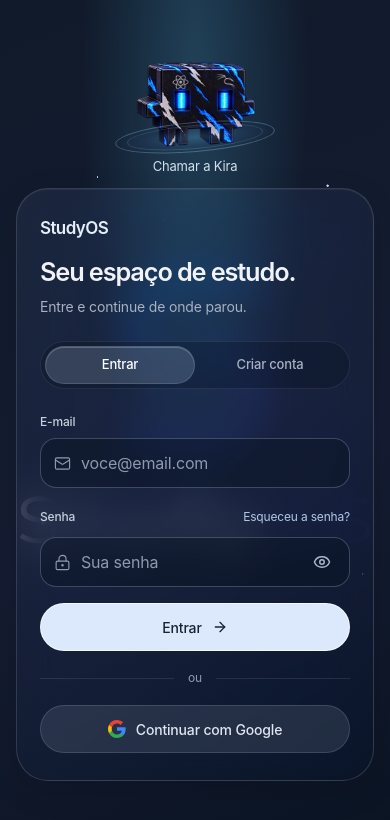
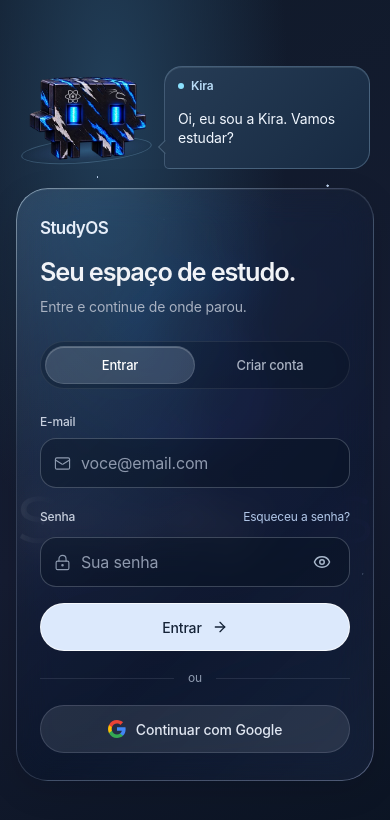
Before and after one commit to asafdev-3/study-os, a React (Vite) app: page /login in a window 390 px wide. Shown: the top 820 px of the page. Built offline with nearby package versions, Linux system fonts and the light colour scheme; no server answers.

Commit message:
Animate Kira’s eye panels and give her an accessible speech bubble

```diff
--- a/src/components/KiraLoginScene.jsx
+++ b/src/components/KiraLoginScene.jsx
@@ -1,67 +1,95 @@
 import { useEffect, useRef, useState } from 'react'
+import { AnimatePresence, m as motion, useSpring, useTransform } from 'framer-motion'
 import kira from '../assets/kira-login.webp'
 
-const lines = [
-  'Chamar a Kira',
-  'Oi. Vamos estudar juntos?',
-  'Quer uma dica? Comece por uma pergunta.',
-  'Te encontro no seu caderno.',
+const greetings = [
+  'Oi, eu sou a Kira. Vamos estudar?',
+  'Por onde você quer começar hoje?',
+  'Uma dica? Transforme sua dúvida em uma pergunta.',
+  'Quando entrar, me chama na aba Kira.',
 ]
+const turnSpring = { stiffness: 170, damping: 25, mass: 0.7 }
+const nodSpring = { stiffness: 280, damping: 18, mass: 0.55 }
+const bubbleTransition = { duration: 0.22, ease: [0.22, 1, 0.36, 1] }
 
-export default function KiraLoginScene({ reducedMotion }) {
-  const avatar = useRef(null)
-  const figure = useRef(null)
-  const reaction = useRef(null)
+export default function KiraLoginScene({ reducedMotion, creating }) {
   const [line, setLine] = useState(0)
+  const speech = line === 0 && creating ? 'Vamos preparar seu espaço de estudo?' : greetings[line]
+  const release = useRef(null)
+  const turn = useSpring(0, turnSpring)
+  const tilt = useSpring(0, turnSpring)
+  const lift = useSpring(0, nodSpring)
+  const nod = useTransform(lift, [0, 1], [0, -8])
+  const lean = useTransform(lift, [0, 1], [0, -3])
 
   useEffect(() => {
-    const el = avatar.current
     const mouse = window.matchMedia('(hover: hover) and (pointer: fine)')
-    const reset = () => el.style.removeProperty('transform')
+    function center() {
+      turn.set(0)
+      tilt.set(0)
+    }
     function follow(event) {
       if (event.pointerType !== 'mouse' || !mouse.matches) return
-      const x = 2 * event.clientX / window.innerWidth - 1
-      const y = 2 * event.clientY / window.innerHeight - 1
-      el.style.transform = `perspective(650px) translate(${10*x}px, ${6*y}px) rotateY(${14*x}deg) rotateX(${-7*y}deg)`
+      turn.set((2 * event.clientX / window.innerWidth - 1) * 13)
+      tilt.set((1 - 2 * event.clientY / window.innerHeight) * 6)
     }
     if (!reducedMotion) {
       window.addEventListener('pointermove', follow, { passive: true })
-      document.documentElement.addEventListener('pointerleave', reset)
-      window.addEventListener('blur', reset)
-      mouse.addEventListener('change', reset)
+      window.addEventListener('blur', center)
+      document.documentElement.addEventListener('pointerleave', center)
+      mouse.addEventListener('change', center)
     }
     return () => {
       window.removeEventListener('pointermove', follow)
-      document.documentElement.removeEventListener('pointerleave', reset)
-      window.removeEventListener('blur', reset)
-      mouse.removeEventListener('change', reset)
-      reaction.current?.cancel()
-      reset()
+      window.removeEventListener('blur', center)
+      document.documentElement.removeEventListener('pointerleave', center)
+      mouse.removeEventListener('change', center)
+      clearTimeout(release.current)
+      turn.jump(0)
+      tilt.jump(0)
+      lift.jump(0)
     }
-  }, [reducedMotion])
+  }, [turn, tilt, lift, reducedMotion])
 
   function greet() {
-    setLine(previous => previous % (lines.length - 1) + 1)
-    if (reducedMotion || !figure.current?.animate) return
-    reaction.current?.cancel()
-    reaction.current = figure.current.animate([
-      { transform: 'none' },
-      { transform: 'translateY(-12px) rotate(-5deg)', offset: 0.34 },
-      { transform: 'translateY(1px) rotate(2deg)', offset: 0.75 },
-      { transform: 'none' },
-    ], { duration: 520, easing: 'ease-in-out' })
+    setLine(previous => (previous + 1) % greetings.length)
+    if (reducedMotion) return
+    clearTimeout(release.current)
+    lift.set(1)
+    release.current = setTimeout(() => lift.set(0), 155)
   }
 
   return (
-    <div className="kira-scene">
+    <div className="kira-scene" data-still={reducedMotion || undefined}>
       <button type="button" className="kira-actor" aria-label="Chamar a Kira" onClick={greet}>
-        <span className="kira-orbit" aria-hidden="true" />
-        <span className="kira-track" ref={avatar}>
-          <img src={kira} alt="" width="360" height="240" draggable="false" ref={figure} />
+        <span className="kira-stage" aria-hidden="true">
+          <span className="kira-orbit" />
+          <motion.span className="kira-track" style={{ rotateX: tilt, rotateY: turn }}>
+            <motion.span className="kira-figure" style={{ y: nod, rotate: lean }}>
+              <span className="kira-face">
+                <img src={kira} alt="" width="360" height="240" draggable="false" />
+                <span className="kira-eye kira-eye-left" />
+                <span className="kira-eye kira-eye-right" />
+              </span>
+            </motion.span>
+          </motion.span>
         </span>
-        <span className="kira-caption" aria-hidden="true">{lines[line]}</span>
+        <span className="kira-bubble" aria-hidden="true">
+          <span className="kira-speaker">Kira</span>
+          <span className="kira-speech">
+            <span className="kira-speech-size">{greetings[2]}</span>
+            <AnimatePresence initial={false}>
+              <motion.span key={speech}
+                initial={reducedMotion ? false : { opacity: 0, y: 3 }}
+                animate={{ opacity: 1, y: 0 }}
+                exit={{ opacity: 0, y: reducedMotion ? 0 : -2 }}
+                transition={reducedMotion ? { duration: 0 } : bubbleTransition}
+              >{speech}</motion.span>
+            </AnimatePresence>
+          </span>
+        </span>
       </button>
-      <span className="sr-only" role="status">{line > 0 && lines[line]}</span>
+      <span className="sr-only" role="status">{speech}</span>
     </div>
   )
 }
--- a/src/pages/Auth.css
+++ b/src/pages/Auth.css
@@ -506,7 +506,9 @@
 }
 @supports ((-webkit-backdrop-filter: blur(1px)) or (backdrop-filter: blur(1px))) {
   .study-auth-login .study-auth-card {
-    background: linear-gradient(135deg, rgb(202 225 255 / .055), rgb(6 18 34 / .14));
+    background:
+      radial-gradient(ellipse at 0% 0%, rgb(159 215 255 / .10), transparent 51%),
+      linear-gradient(135deg, rgb(187 215 243 / .05), rgb(8 19 37 / .28) 65%, rgb(125 137 192 / .08));
     -webkit-backdrop-filter: brightness(1.03) blur(18px) saturate(130%);
     backdrop-filter: brightness(1.03) blur(18px) saturate(130%);
   }
@@ -514,7 +516,20 @@
     backdrop-filter: brightness(1.03) blur(18px) saturate(130%) var(--auth-glass-filter);
   }
 }
-@media (prefers-reduced-transparency: reduce) {
+@supports (mask-composite: exclude) {
+  .study-auth-login .study-auth-card::before {
+    content: "";
+    position: absolute;
+    inset: -1px;
+    border-radius: inherit;
+    padding: 1px;
+    pointer-events: none;
+    background: linear-gradient(142deg, rgb(220 244 255 / .45), transparent 30%, transparent 68%, rgb(191 199 255 / .24));
+    mask: linear-gradient(#fff 0 0) content-box, linear-gradient(#fff 0 0);
+    mask-composite: exclude;
+  }
+}
+@media (prefers-reduced-transparency: reduce), (prefers-contrast: more) {
   .study-auth-login .study-auth-card,
   .study-auth-login .study-auth-card[data-refraction="true"] {
     background: #111e30;
@@ -527,64 +542,122 @@
 
 .study-auth-login-brand { margin-bottom: 24px; }
 
-.kira-scene { position: relative; z-index: 1; min-width: 0; text-align: center; }
+.kira-scene { position: relative; z-index: 1; min-width: 0; }
 .kira-actor {
-  position: relative;
   display: grid;
+  grid-template-areas: "bubble" "stage";
   justify-items: center;
-  width: min(100%, 380px);
+  width: min(100%, 374px);
   margin: auto;
-  padding: 20px 8px 10px;
+  padding: 12px;
   border: 0;
   border-radius: 28px;
   background: transparent;
   cursor: pointer;
   touch-action: manipulation;
 }
-.kira-track { display: block; width: 91%; transition: transform 200ms ease-out; pointer-events: none; }
-.kira-track img { display: block; width: 100%; height: auto; user-select: none; }
+.kira-stage {
+  grid-area: stage;
+  position: relative;
+  display: grid;
+  justify-items: center;
+  width: 100%;
+  padding: 22px 0 16px;
+  perspective: 760px;
+  pointer-events: none;
+}
+.kira-track { display: block; width: 92%; }
+.kira-figure, .kira-face { position: relative; display: block; }
+.kira-face img { display: block; width: 100%; height: auto; user-select: none; }
+
+/* Both lids are anchored inside the LED bezels in the 360 × 240 artwork. */
+.kira-eye { position: absolute; top: 35.8%; width: 8.9%; height: 19.7%; overflow: hidden; border-radius: 12%; }
+.kira-eye-left { left: 35.55%; }
+.kira-eye-right { left: 67%; }
+.kira-eye::before, .kira-eye::after {
+  content: "";
+  position: absolute;
+  inset-inline: 0;
+  height: 49%;
+  background: linear-gradient(110deg, #10264a, #071326 60%, #182e49);
+  transform: scaleY(0);
+}
+.kira-eye::before { top: 0; transform-origin: top; }
+.kira-eye::after { bottom: 0; transform-origin: bottom; }
+@media (prefers-reduced-motion: no-preference) {
+  .kira-scene:not([data-still]) .kira-eye::before,
+  .kira-scene:not([data-still]) .kira-eye::after { animation: kira-blink 6.4s linear -3s infinite; }
+  .kira-scene:not([data-still]) .kira-face { animation: kira-hover 5.2s ease-in-out infinite; }
+}
+@keyframes kira-blink {
+  0%, 67%, 70.8%, 100% { transform: scaleY(0); }
+  68.5%, 69% { transform: scaleY(1); }
+}
+@keyframes kira-hover {
+  0%, 100% { transform: translateY(1px); }
+  50% { transform: translateY(-3px); }
+}
 .kira-orbit {
   position: absolute;
-  inset: auto 0 32px;
-  height: 25%;
-  pointer-events: none;
-  border: 1px solid rgb(154 217 255 / .3);
+  inset: auto 1% 9px;
+  height: 23%;
+  border: 1px solid rgb(154 217 255 / .23);
   border-radius: 50%;
-  background: radial-gradient(ellipse, #66c7ff3b, #597ded12 43%, transparent 70%);
+  background: radial-gradient(ellipse, #64baff3b, #597ded12 43%, transparent 70%);
   transform: rotate(-5deg);
 }
-.kira-orbit::before {
+.kira-bubble {
+  grid-area: bubble;
+  position: relative;
+  justify-self: end;
+  width: min(100%, 245px);
+  text-align: left;
+  padding: 13px 18px 14px;
+  color: #f1f7ff;
+  background: linear-gradient(135deg, #263c55, #172a42);
+  border: 1px solid rgb(179 216 245 / .26);
+  border-radius: 21px 21px 21px 6px;
+  box-shadow: inset 0 1px rgb(236 248 255 / .1);
+}
+.kira-bubble::after {
   content: "";
   position: absolute;
-  inset: 8% 7%;
-  border: 1px solid rgb(164 202 255 / .18);
-  border-radius: 50%;
+  bottom: -6px;
+  left: 22px;
+  width: 10px;
+  height: 10px;
+  transform: rotate(45deg);
+  background: #23384f;
+  border-right: 1px solid rgb(179 216 245 / .26);
+  border-bottom: 1px solid rgb(179 216 245 / .26);
 }
-.kira-caption {
-  position: relative;
-  margin-top: 18px;
-  padding: 5px 12px;
-  color: #d1dfed;
-  font-size: 13px;
-  line-height: 1.4;
-  text-wrap: balance;
-}
+.kira-speaker { display: flex; align-items: center; gap: 7px; margin-bottom: 4px; color: #b9dcf6; font-size: 12px; font-weight: 600; }
+.kira-speaker::before { content: ""; width: 6px; height: 6px; border-radius: 50%; background: #8be2ff; }
+.kira-speech { display: grid; align-items: center; min-height: 2.8em; font-size: 16px; line-height: 1.4; }
+.kira-speech > span { grid-area: 1 / 1; }
+.kira-speech-size { visibility: hidden; }
 @media (max-width: 760px) {
   .study-entry.study-auth-login {
     grid-template-columns: minmax(0, 420px);
-    gap: 10px;
+    gap: 12px;
     padding-block: max(16px, env(safe-area-inset-top)) max(20px, env(safe-area-inset-bottom));
-    background: radial-gradient(ellipse at 50% 9%, #214158, transparent 41%),
+    background: radial-gradient(ellipse at 28% 12%, #223f59, transparent 45%),
       linear-gradient(158deg, #101a2a, #151c32 58%, #0b1423);
   }
-  .kira-actor { width: 100%; padding: 0; }
-  .kira-track { width: 136px; }
-  .kira-orbit { width: 160px; inset: auto auto 26px; }
-  .kira-caption { margin-top: 4px; padding: 3px 8px; }
+  .kira-actor {
+    width: 100%;
+    grid-template-areas: "stage bubble";
+    grid-template-columns: minmax(90px, .65fr) minmax(0, 1fr);
+    align-items: center;
+    padding: 4px;
+    gap: 10px;
+  }
+  .kira-stage { padding: 10px 0; }
+  .kira-track { width: 100%; }
+  .kira-bubble { width: 100%; padding: 10px 13px; border-radius: 18px 18px 18px 5px; }
+  .kira-bubble::after { left: -5px; bottom: 16px; transform: rotate(135deg); }
+  .kira-speech { min-height: 4.2em; font-size: 14px; }
   .study-auth-login-brand { margin-bottom: 16px; }
-}
-@media (prefers-reduced-motion: reduce) {
-  .kira-track { transition: none; }
 }
 
 /* The logo is part of the scene behind the glass, so backdrop-filter blurs it. */
@@ -594,7 +667,7 @@
   transform: none;
   font-size: inherit;
   letter-spacing: normal;
-  opacity: .28;
+  opacity: .18;
 }
 .study-auth-brand-backdrop img {
   display: block;
--- a/src/pages/Login.jsx
+++ b/src/pages/Login.jsx
@@ -130,7 +130,7 @@ export default function Login() {
         <img src={studyosBackdrop} alt="" width="900" height="900" style={{ maskImage: `url(${studyosBackdrop})`, WebkitMaskImage: `url(${studyosBackdrop})` }} />
       </div>
 
-      <KiraLoginScene reducedMotion={reducedMotion} />
+      <KiraLoginScene reducedMotion={reducedMotion} creating={creating} />
 
       <section
         className="study-auth-card"
```
